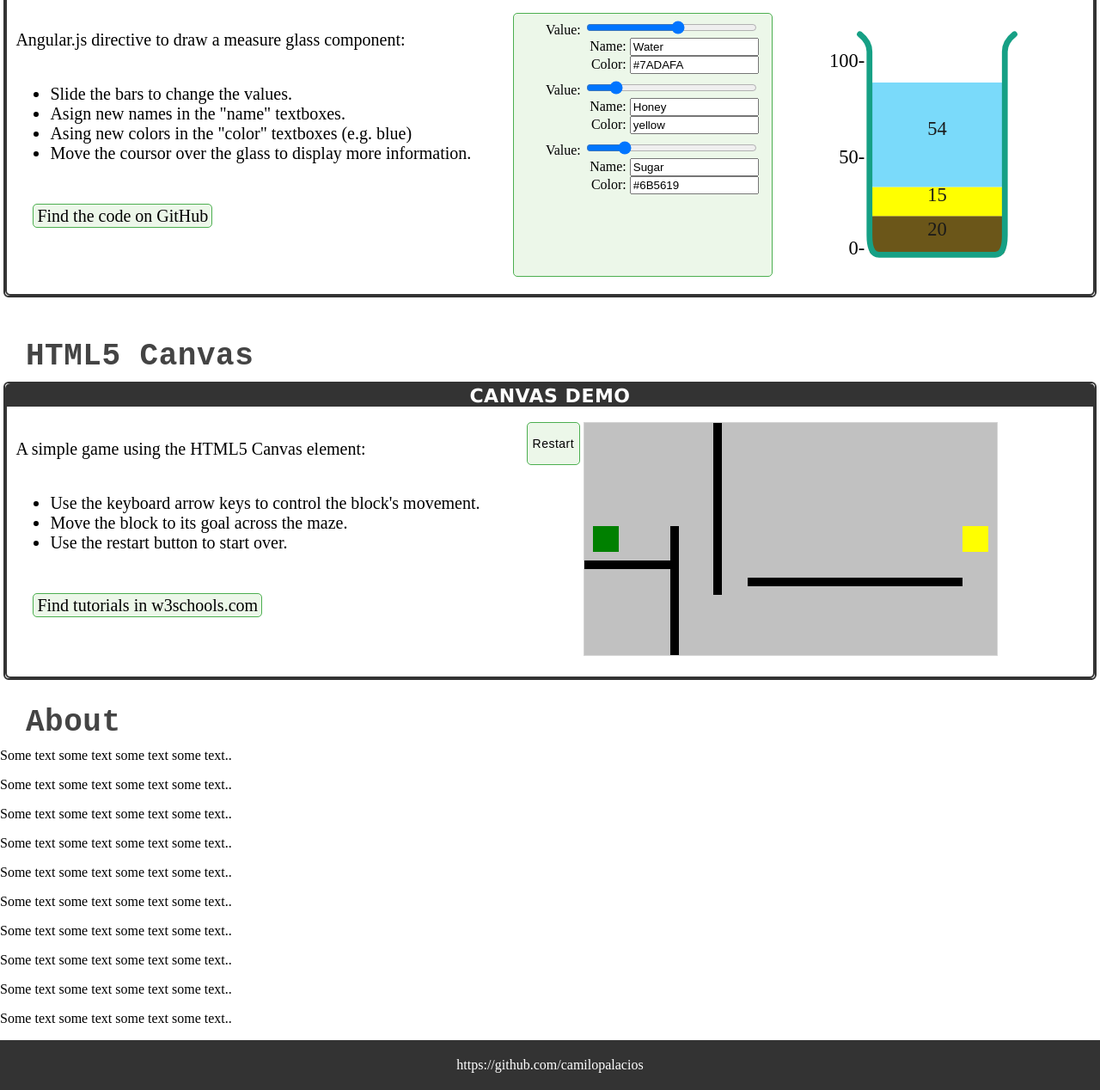
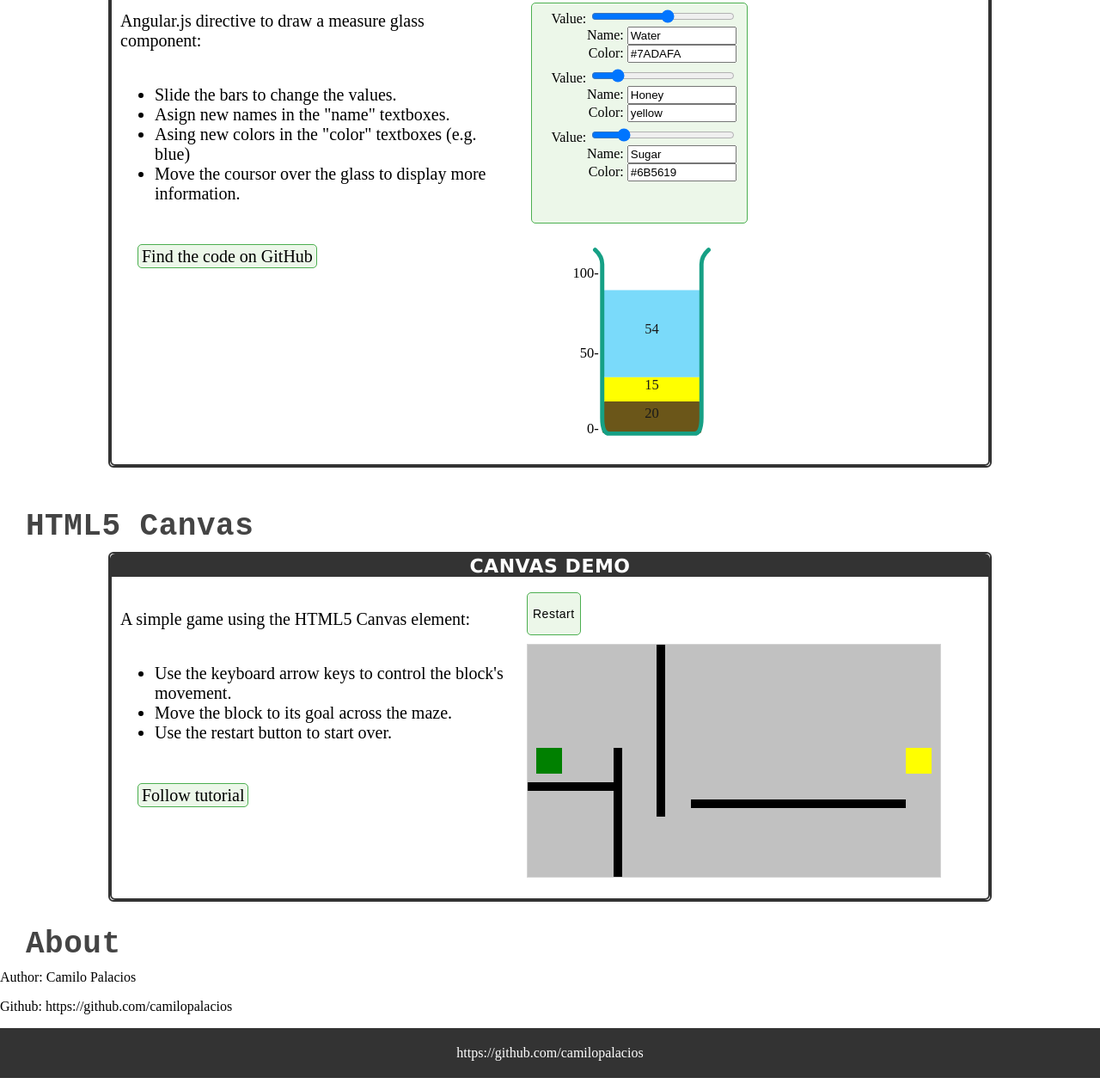
Before and after one commit to camilopalacios/camilopalacios.github.io, a website: page index.html in a window 1280 px wide. Shown: the part 559-1827 px from the top of the page at 86% size. Drawn offline with Linux system fonts and the light colour scheme.

Commit message:
Update some css
Changed some layout

```diff
--- a/index.html
+++ b/index.html
@@ -156,28 +156,22 @@
               </ul>
             </div>
             <div class="gotogithub">
-              <a href="http://www.w3schools.com/games/default.asp" class="link-button">Find tutorials in w3schools.com</a>
+              <a href="http://www.w3schools.com/games/default.asp" class="link-button">Follow tutorial</a>
             </div>
           </div>
-          <button id="restart" class="interact" onclick="restartGame()">Restart</button>
-          <div  id="canvas">
-          <!-- The canvas is added here -->
+          <div class="projectDisplay">
+            <button class="interact" onclick="restartGame()">Restart</button>
+            <div  id="canvas">
+            <!-- The canvas is added here -->
+            </div>
           </div>
         </div>
       </div>
     </section>
     <section id="about">
       <h1 class="title">About</h1>
-      <p>Some text some text some text some text..</p>
-      <p>Some text some text some text some text..</p>
-      <p>Some text some text some text some text..</p>
-      <p>Some text some text some text some text..</p>
-      <p>Some text some text some text some text..</p>
-      <p>Some text some text some text some text..</p>
-      <p>Some text some text some text some text..</p>
-      <p>Some text some text some text some text..</p>
-      <p>Some text some text some text some text..</p>
-      <p>Some text some text some text some text..</p>
+      <p>Author: Camilo Palacios</p>
+      <p>Github: https://github.com/camilopalacios</p>
     </section>
     <footer>
       <a href="https://github.com/camilopalacios">https://github.com/camilopalacios</a>
--- a/style.css
+++ b/style.css
@@ -50,6 +50,17 @@ a.home-link{
   transition: 2s;
 }
 
+a.home-link:hover{
+  color: #4CAF50;
+}
+
+@media screen and (max-width:680px){
+  a.home-link{
+    line-height: 40px;
+    font-size: 8px;
+  }
+}
+
 a.link-button{
   background-color: #ECF7E9;
   border: 1px solid #4CAF50;
@@ -69,8 +80,20 @@ a.link-button:hover{
   box-shadow: 0 12px 16px 0 rgba(0,0,0,0.24), 0 17px 50px 0 rgba(0,0,0,0.19);
 }
 
-a.home-link:hover{
-  color: #4CAF50;
+@media screen and (max-width:760px){
+  a.link-button{
+    font-size: 14px;
+  }
+}
+@media screen and (max-width:640px){
+  a.link-button{
+    font-size: 10px;
+  }
+}
+@media screen and (max-width:480px){
+  a.link-button{
+    font-size: 8px;
+  }
 }
 
 section {
@@ -80,7 +103,7 @@ section {
 
 div.contentFrame{
   margin: auto;
-  width: 99%;
+  width: 80%;
   border-radius: 6px;
   border: 2px solid #333;
   background-color: white;
@@ -98,11 +121,13 @@ div.contentFrame{
 .projectinfo{
   vertical-align: top;
   display: inline-block;
+  width: 45%;
+  padding-right: 20px;
 }
 
 .projectDisplay{
   display: inline-block;
-  margin-left: 40px;
+  width: 50%;
 }
 
 .description{
@@ -122,10 +147,11 @@ div.contentFrame{
 #gauge {
   vertical-align: top;
   text-align: center;
-  width: 300px;
-  height: 300px;
+  width: 220px;
+  height: 220px;
   display: inline-block;
   padding-left: 20px;
+  padding-bottom: 30px;
 }
 
 .gotogithub{
@@ -166,8 +192,9 @@ form.interact{
 
 div.settings{
   margin-left: 5px;
-  width:300px;
-  height: 300px;
+  margin-top: 10px;
+  width: 250px;
+  height: 250px;
   border: 1px solid #4CAF50;
   background-color: #ECF7E9;
   border-radius: 5px;
@@ -190,11 +217,12 @@ div.category{
 }
 
 div.viewport{
-  width: 300px;
-  height: 300px;
+  width: 220px;
+  height: 250px;
   vertical-align: top;
   display:inline-block;
   margin-left: 30px;
+  margin-top: 10px;
 }
 
 #legend{
@@ -218,9 +246,6 @@ p{
   width: 50%;
 }
 
-#restart{
-  margin-left: 50px;
-}
 #canvas{
   vertical-align: top;
   text-align: center;
```
